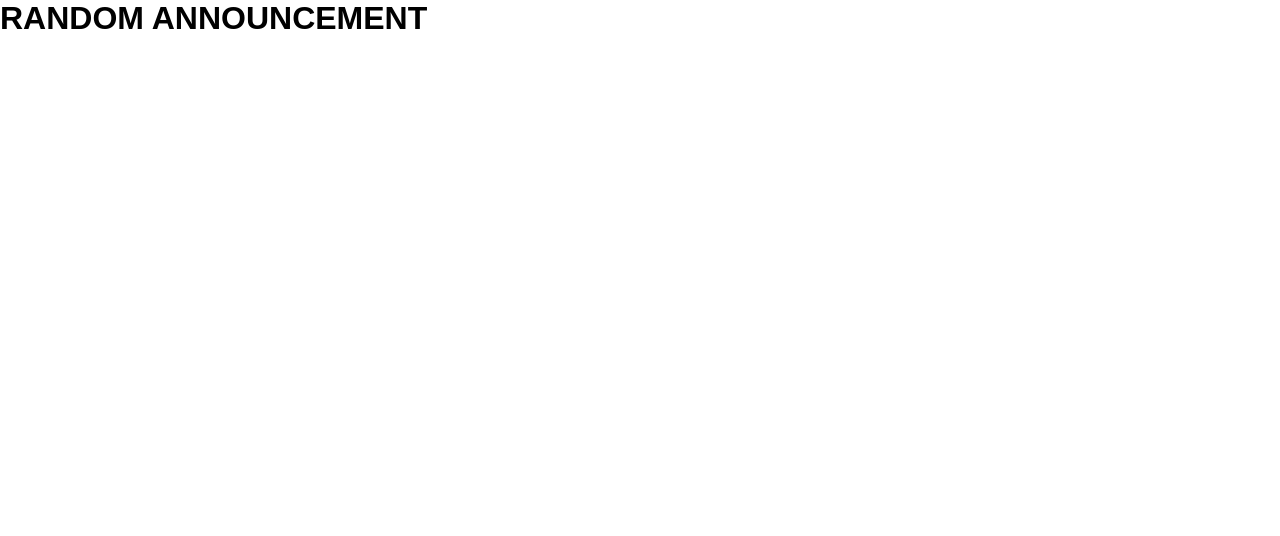
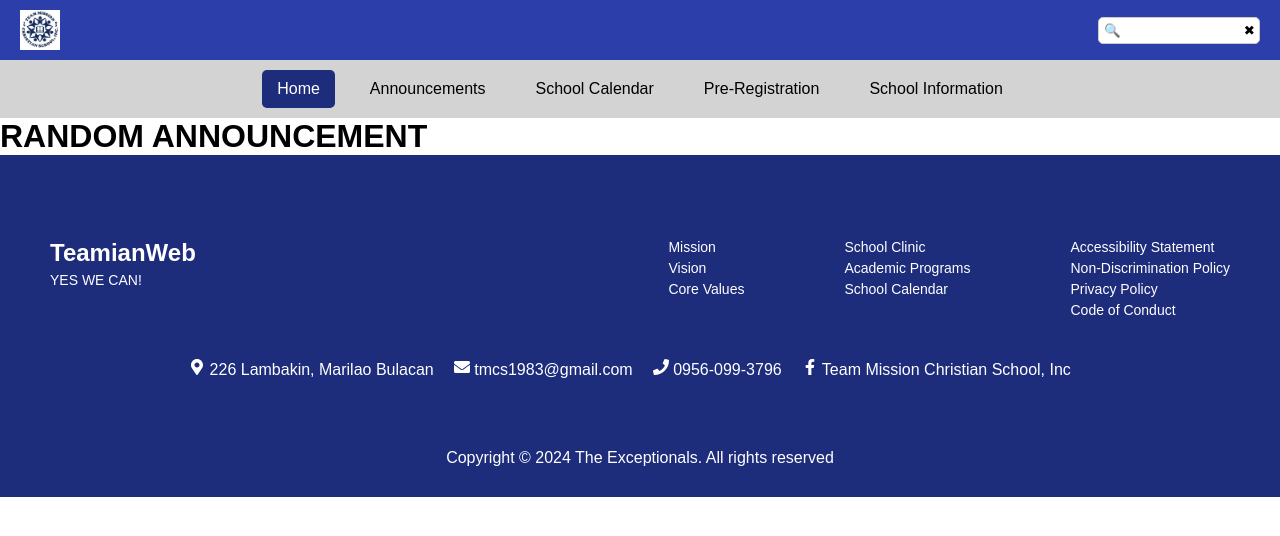
Before and after one commit to oliskiee-dev/Mixpanel-interactions, a React (Vite) app in the folder teamweb/: page /announcement in a window 1280 px wide. Shown: the top 536 px of the page. Built offline with nearby package versions, Linux system fonts and the light colour scheme.

Commit message:
Added Header and Footer

```diff
--- a/teamweb/src/Viewer/Announcement/Announcement.jsx
+++ b/teamweb/src/Viewer/Announcement/Announcement.jsx
@@ -1,10 +1,15 @@
+import Header from '../Component/Header.jsx';
+import Footer from '../Component/Footer.jsx';
+
 import React from "react";
 
 function Announcement(){
     return(
         <>
+        <Header/>
         {/* Input Here */}
         <h1>RANDOM ANNOUNCEMENT</h1>
+        <Footer/>
         </>
     )
 }
```
